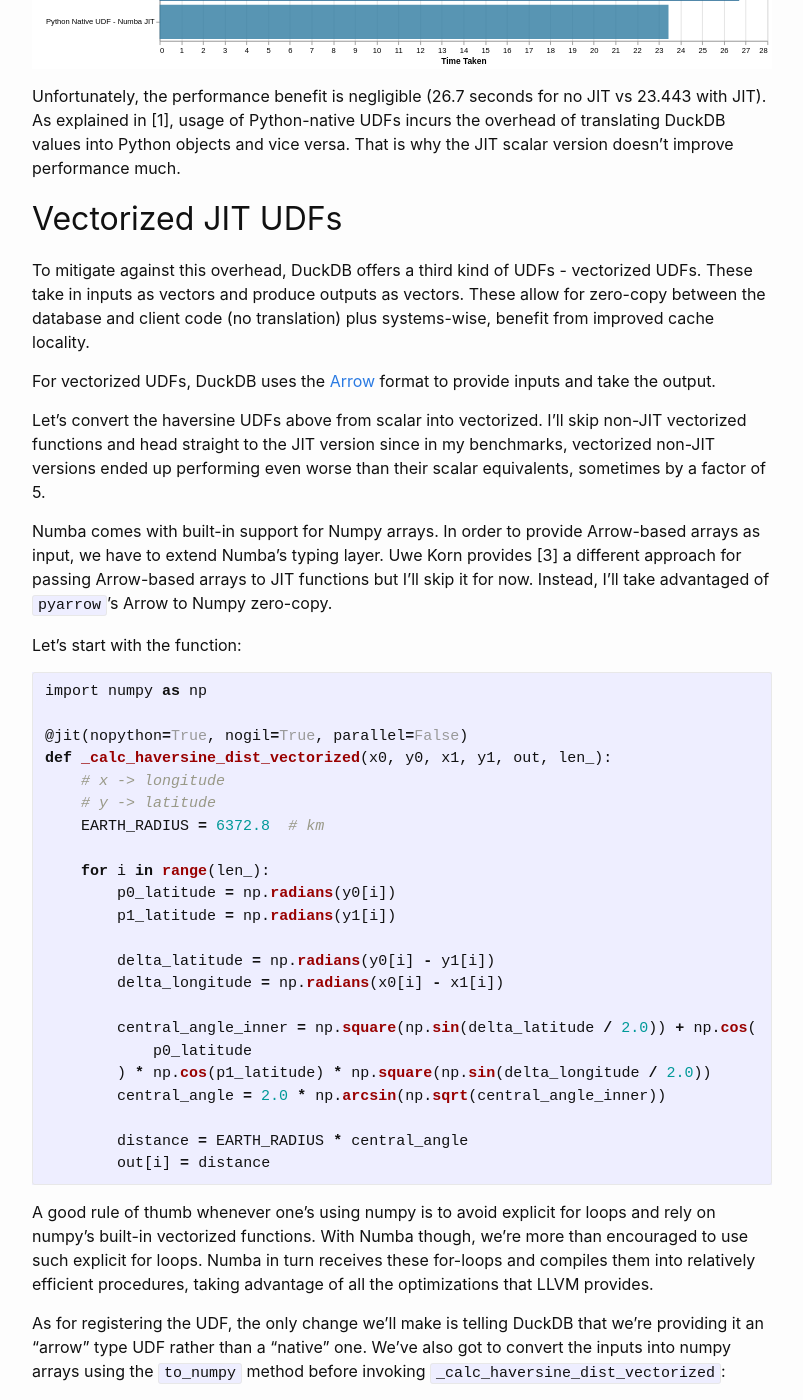
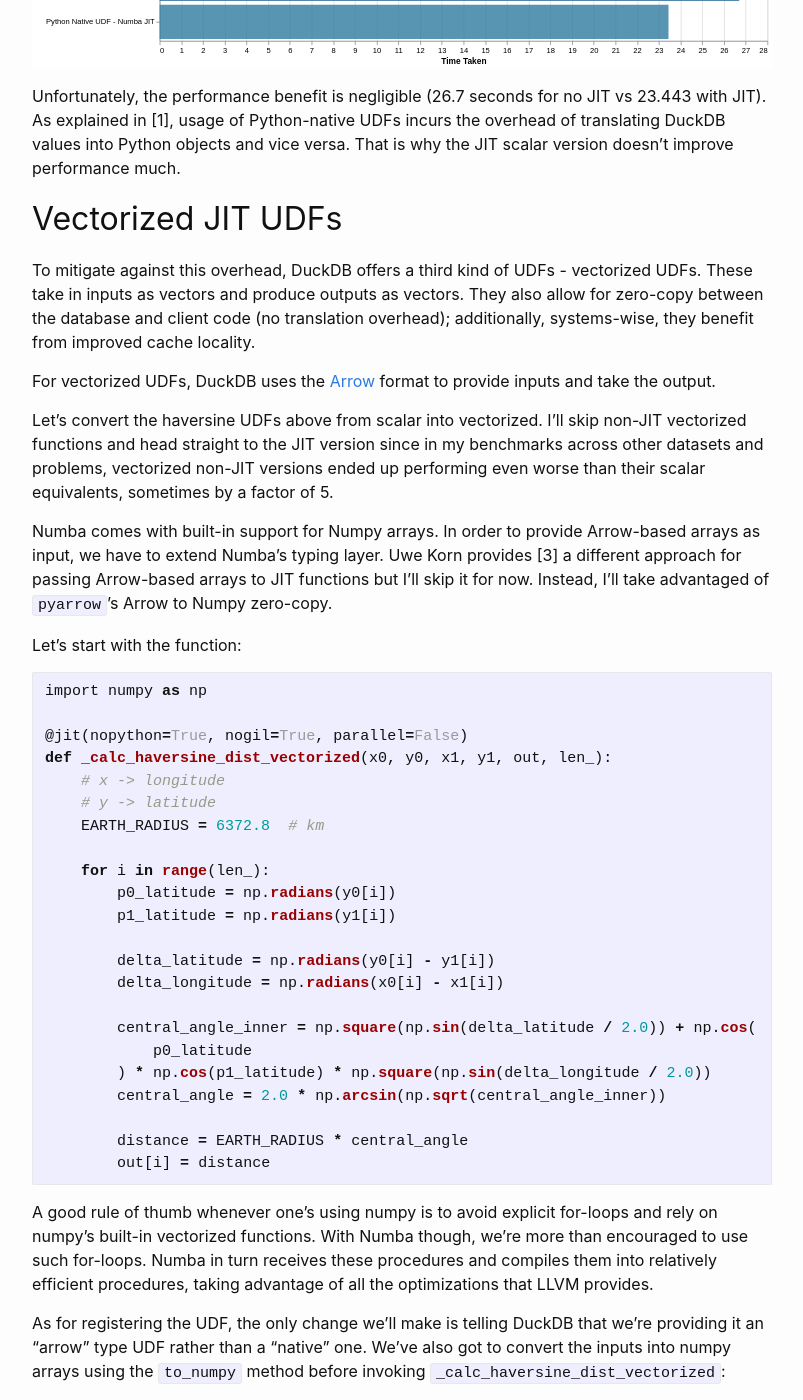
Before and after one commit to bnmoch3/blog, a Jekyll site: the page built from _posts/2024-04-04-duckdb-numba-udfs.md, in a window 1280 px wide and 1400 px high, scrolled down 2809 px. Shown: the whole window, without its empty margins (238-1041 px from the left). Built offline with Jekyll 4.4.1, drawn with Linux system fonts in a browser that asks for light colours; some of the changed text lies outside the part shown.

Commit message:
Make some minor corrections

````diff
--- a/_posts/2024-04-04-duckdb-numba-udfs.md
+++ b/_posts/2024-04-04-duckdb-numba-udfs.md
@@ -146,16 +146,18 @@ is why the JIT scalar version doesn't improve performance much.
 
 To mitigate against this overhead, DuckDB offers a third kind of UDFs -
 vectorized UDFs. These take in inputs as vectors and produce outputs as vectors.
-These allow for zero-copy between the database and client code (no translation)
-plus systems-wise, benefit from improved cache locality.
+They also allow for zero-copy between the database and client code (no
+translation overhead); additionally, systems-wise, they benefit from improved
+cache locality.
 
 For vectorized UDFs, DuckDB uses the [Arrow](https://arrow.apache.org/) format
 to provide inputs and take the output.
 
 Let's convert the haversine UDFs above from scalar into vectorized. I'll skip
 non-JIT vectorized functions and head straight to the JIT version since in my
-benchmarks, vectorized non-JIT versions ended up performing even worse than
-their scalar equivalents, sometimes by a factor of 5.
+benchmarks across other datasets and problems, vectorized non-JIT versions ended
+up performing even worse than their scalar equivalents, sometimes by a factor
+of 5.
 
 Numba comes with built-in support for Numpy arrays. In order to provide
 Arrow-based arrays as input, we have to extend Numba's typing layer. Uwe Korn
@@ -190,11 +192,11 @@ def _calc_haversine_dist_vectorized(x0, y0, x1, y1, out, len_):
         out[i] = distance
 ```
 
-A good rule of thumb whenever one's using numpy is to avoid explicit for loops
+A good rule of thumb whenever one's using numpy is to avoid explicit for-loops
 and rely on numpy's built-in vectorized functions. With Numba though, we're more
-than encouraged to use such explicit for loops. Numba in turn receives these
-for-loops and compiles them into relatively efficient procedures, taking
-advantage of all the optimizations that LLVM provides.
+than encouraged to use such for-loops. Numba in turn receives these procedures
+and compiles them into relatively efficient procedures, taking advantage of all
+the optimizations that LLVM provides.
 
 As for registering the UDF, the only change we'll make is telling DuckDB that
 we're providing it an "arrow" type UDF rather than a "native" one. We've also
@@ -205,7 +207,6 @@ invoking `_calc_haversine_dist_vectorized`:
 def haversine_dist_udf(x0, y0, x1, y1):
     len_ = len(x0)
     out = np.empty((len_,))
-    vs = tuple(v.to_numpy() for v in (x0, y0, x1, y1))
     _calc_haversine_dist_vectorized(
         *tuple(v.to_numpy() for v in (x0, y0, x1, y1)),
         out=out,
@@ -388,8 +390,9 @@ print(res)
 Performance-wise, this is faster than using the vectorized UDFs though it's
 still not as fast as the pure-SQL approach:
 
-If you've got the relevant GPU, Numba also let's you use CUDA quite easily by
-just changing the `target`:
+If you've got an Nvidia GPU plus all the relevant drivers and libraries
+installed, Numba also let's you use CUDA quite easily by just changing the
+`target`:
 
 ```python
 get_dist_cuda = vectorize(spec, target="cuda")(_calc_haversine_dist)
@@ -403,11 +406,11 @@ Performance-wise, in my machine, it's similar to the OpenMP CPU-based version
 ![chart](/assets/images/duckdb_numba_udfs/export_to_numpy.svg)
 
 I didn't use GPU-based UDFs for the vectorized functions since I cannot directly
-control the size of chunks DuckDB feeds into the UDFs: the sizes work for CPU
-based vectorized UDFs but are rather small for the GPU equivalent ones thus
-resulting in high copy overhead to and from the device relative to the time
-spent on computation. Also there's definitely ways to improve the CUDA version
-for which I'll look into in the future
+control the size of chunks DuckDB feeds into the UDFs: the sizes DuckDB defaults
+to work for CPU based vectorized UDFs but are rather small for the GPU
+equivalent ones thus resulting in high copy overhead to and from the device
+relative to the time spent on computation. Also there's definitely ways to
+improve the CUDA version for which I'll look into in the future.
 
 ## Conclusion
 
@@ -429,7 +432,7 @@ entries = {
 }
 ```
 
-And here's the [code](https://github.com/bnm3k/duckdb-udf-numba-jit)
+And here's the [code](https://github.com/bnm3k/duckdb-udf-numba-jit).
 
 There's of course the bane of SQL - handling NULLs within the UDFs, which I
 skipped in the interest of time and simplicity.
````
Also changed, not shown: other parts of _posts/2024-04-04-duckdb-numba-udfs.md (+9 -8 lines).
